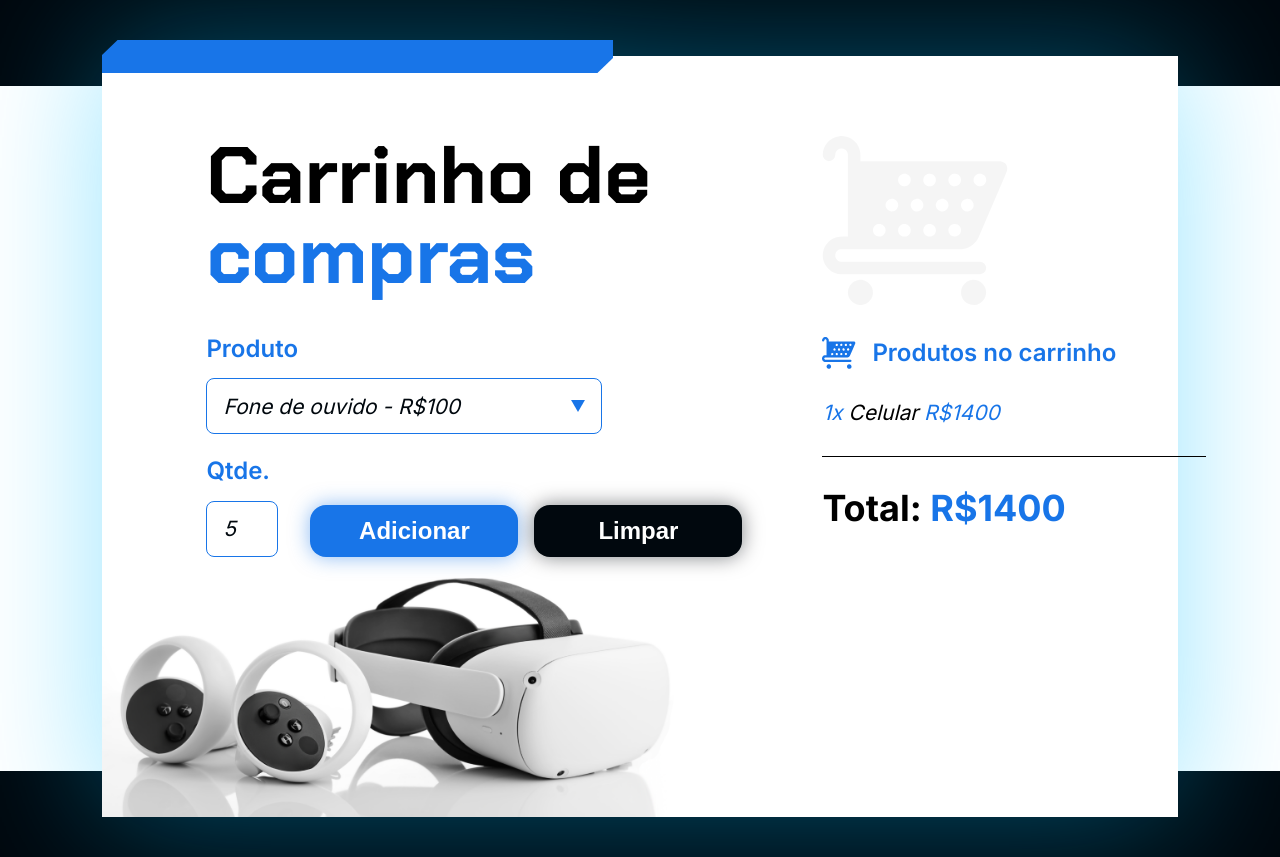
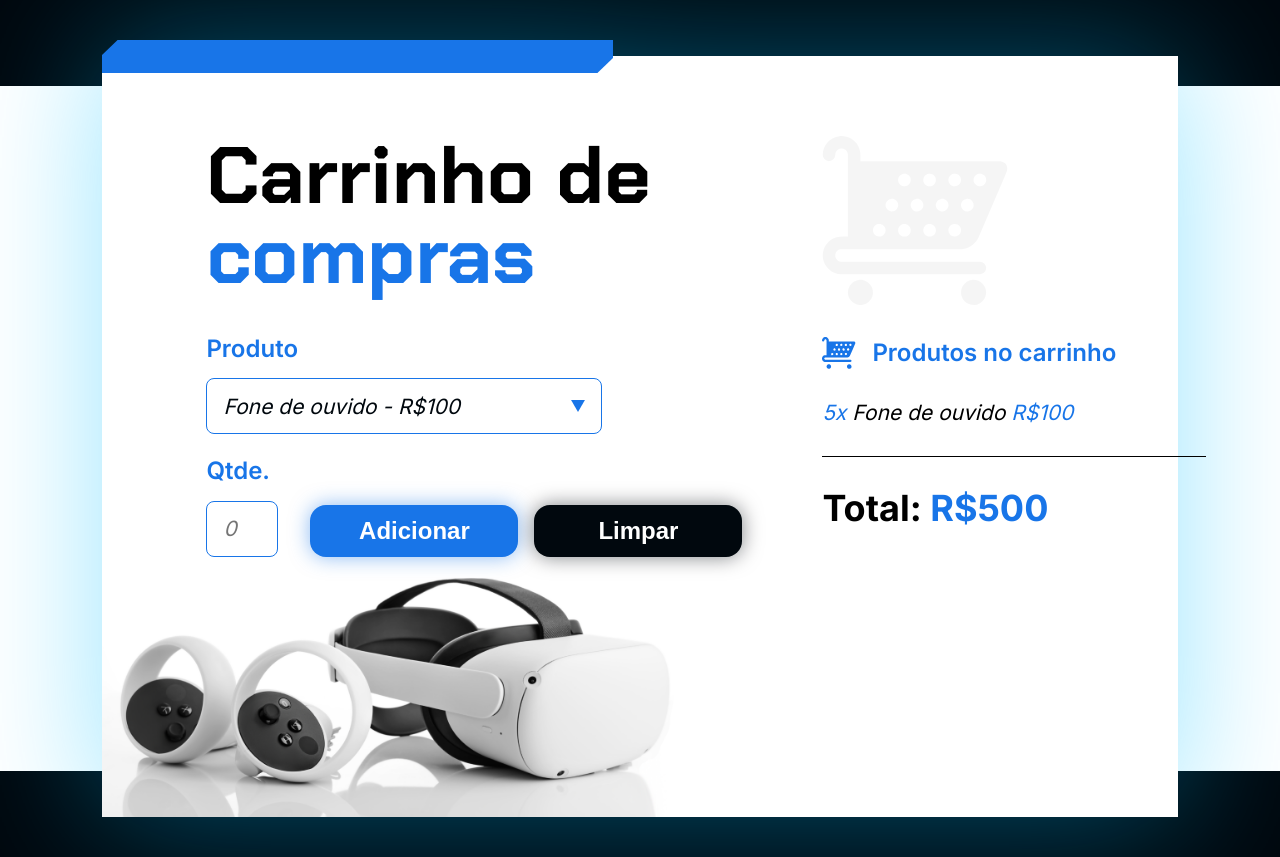
Before and after one commit to Daniellz8/carrinho-de-compras, a plain HTML site: page index.html in a window 1280 px wide. Both pictures are taken after typing "5" into the empty fields and a click on the button "Adicionar". Drawn offline with Linux system fonts and the light colour scheme.

Commit message:
Adicionando função limpar.

```diff
--- a/index.html
+++ b/index.html
@@ -1,5 +1,5 @@
 <!DOCTYPE html>
-<html lang="en">
+<html lang="pt-br">
 
 <head>
   <meta charset="UTF-8">
@@ -36,7 +36,7 @@
         <section class="parte-inferior">
           <label class="campo-grupo">
             <span class="texto-medio-azul">Qtde.</span>
-            <input class="quantidade-input" id="quantidade" type="number" placeholder="100">
+            <input class="quantidade-input" id="quantidade" type="number" placeholder="0">
           </label>
 
           <section class="botoes-wrapper">
@@ -63,9 +63,9 @@
 
       <div class="divisoria"></div>
 
-      <p class="carrinho__total">
-        Total: <span class="texto-azul" id="valor-total">R$1400</span>
-      </p>
+        <p class="carrinho__total">
+          Total: <span class="texto-azul" id="valor-total">R$1400</span>
+        </p>
     </section>
   </main>
 
--- a/js/app.js
+++ b/js/app.js
@@ -0,0 +1,28 @@
+let valorTotal;
+limpar();
+
+function adicionar () {
+    let produto = document.getElementById('produto').value;
+    let quantidade = document.getElementById('quantidade').value;
+
+    let nomeProduto = produto.split('-')[0];
+    let valorUnitario = produto.split('$')[1];
+
+    let valorSubTotal = valorUnitario * quantidade;
+
+    let produtosCarrinho = document.getElementById('lista-produtos');
+    produtosCarrinho.innerHTML = produtosCarrinho.innerHTML + `<section class="carrinho__produtos__produto">
+    <span class="texto-azul">${quantidade}x</span> ${nomeProduto} <span class="texto-azul">R$${valorUnitario}</span></section>`;
+
+    valorTotal = valorTotal + valorSubTotal;
+
+    let imprimirTotal = document.getElementById('valor-total');
+    imprimirTotal.textContent = `R$${valorTotal}`;
+    document.getElementById('quantidade').value = '';
+}
+
+function limpar() {
+    valorTotal = 0;
+    produtosCarrinho = document.getElementById('lista-produtos').innerHTML = '';
+    document.getElementById('valor-total').textContent = `R$0`;
+}
```
